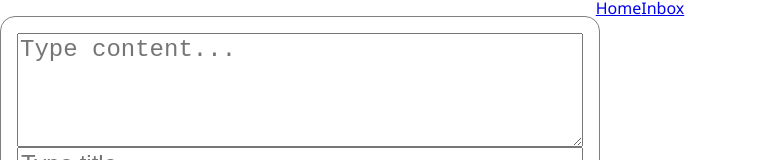
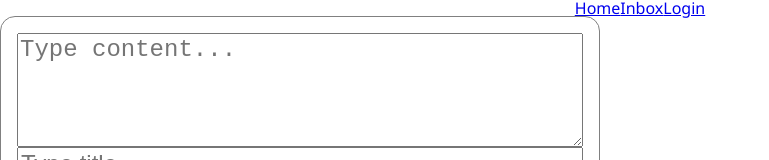
Before and after one commit to atobaum/galois, a React (Create React App) app in the folder client/: page / in a window 1280 px wide. Shown: the top 160 px of the page, without its empty margins (0-769 px from the left). Built offline with nearby package versions, Linux system fonts and the light colour scheme; no server answers.

Commit message:
feat(client): Add login button

```diff
--- a/client/src/pages/MainPage.tsx
+++ b/client/src/pages/MainPage.tsx
@@ -21,6 +21,7 @@ function TopNav() {
     <div>
       <Link to="/">Home</Link>
       <Link to="/tags/inbox">Inbox</Link>
+      <a href="/api/auth/google/redirect">Login</a>
     </div>
   );
 }
```
